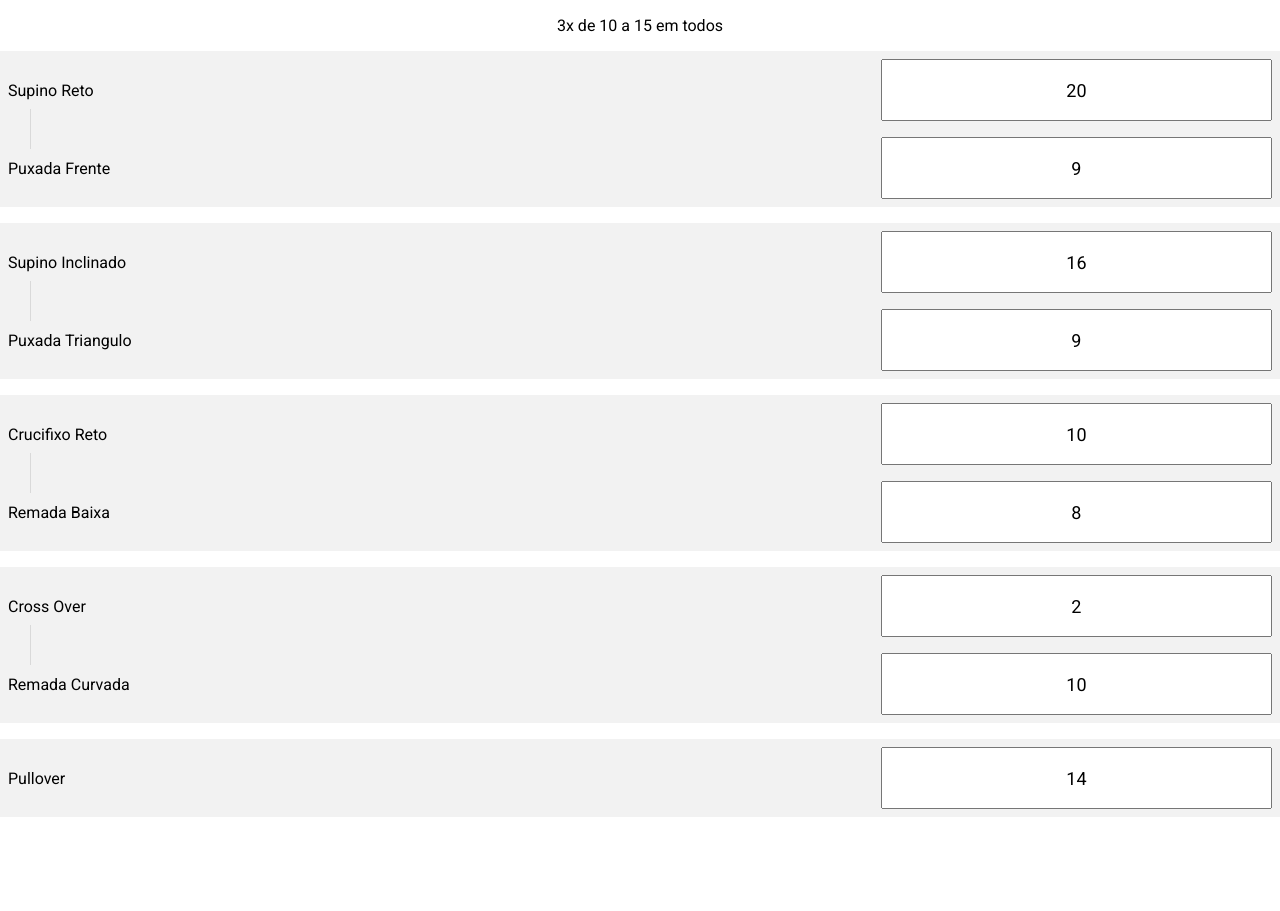
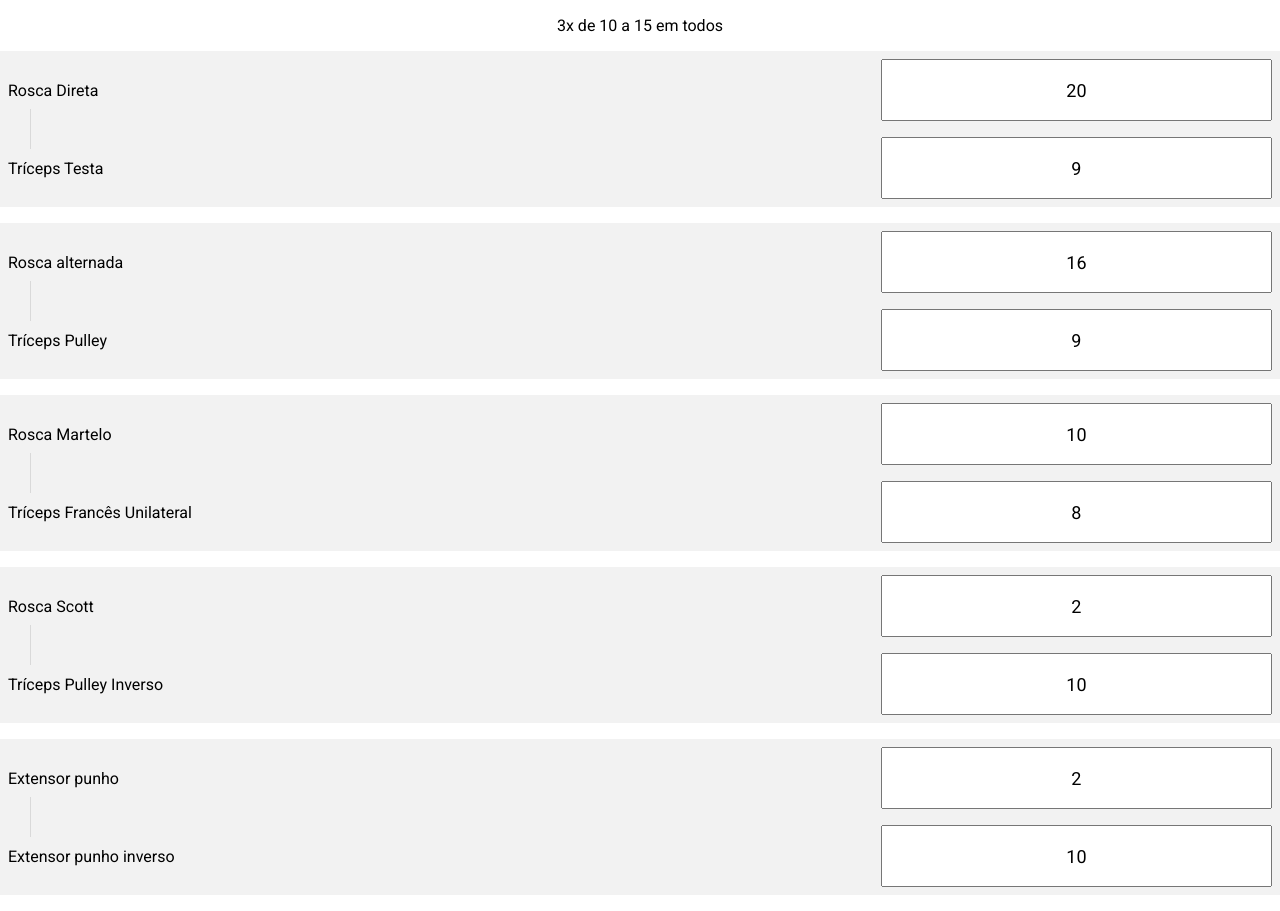
Before and after one commit to gabriellmrosa/gabriellmrosa.github.io, a plain HTML site: page index.html in a window 1280 px wide. Before the commit the page ends 841 px from the top, so only its background shows below. Drawn offline with Linux system fonts and the light colour scheme.

Commit message:
Treino B

```diff
--- a/index.html
+++ b/index.html
@@ -10,8 +10,69 @@
     <title>Gabriel Lamas</title>
 </head>
 <body>
+
     <div class="flex-area flex-column">
+        <p class="title">3x de 10 a 15 em todos</p>
 
+        <div class="biset">
+            <div class="flex-area j-space-between linha">
+                <p>Rosca Direta</p>
+                <input type="text" value="20">
+            </div>
+            <div class="flex-area j-space-between linha">
+                <p>Tríceps Testa</p>
+                <input type="text" value="9">
+            </div>
+        </div>
+
+        <div class="biset">
+            <div class="flex-area j-space-between linha">
+                <p>Rosca alternada</p>
+                <input type="text" value="16">
+            </div>
+            <div class="flex-area j-space-between linha">
+                <p>Tríceps Pulley</p>
+                <input type="text" value="9">
+            </div>
+        </div>
+
+        <div class="biset">
+            <div class="flex-area j-space-between linha">
+                <p>Rosca Martelo</p>
+                <input type="text" value="10">
+            </div>
+            <div class="flex-area j-space-between linha">
+                <p>Tríceps Francês Unilateral</p>
+                <input type="text" value="8">
+            </div>
+        </div>
+
+        <div class="biset">
+            <div class="flex-area j-space-between linha">
+                <p>Rosca Scott</p>
+                <input type="text" value="2">
+            </div>
+            <div class="flex-area j-space-between linha">
+                <p>Tríceps Pulley Inverso</p>
+                <input type="text" value="10">
+            </div>
+        </div>
+
+        <div class="biset">
+            <div class="flex-area j-space-between linha">
+                <p>Extensor punho</p>
+                <input type="text" value="2">
+            </div>
+            <div class="flex-area j-space-between linha">
+                <p>Extensor punho inverso</p>
+                <input type="text" value="10">
+            </div>
+        </div>
+
+
+
+
+<!-- TREINO A
        <p class="title">3x de 10 a 15 em todos</p>
 
         <div class="biset">
@@ -61,7 +122,7 @@
         <div class="flex-area j-space-between linha">
             <p>Pullover</p>
             <input type="text" value="14">
-        </div>
+        </div> -->
 
     </div>
 </body>
```
